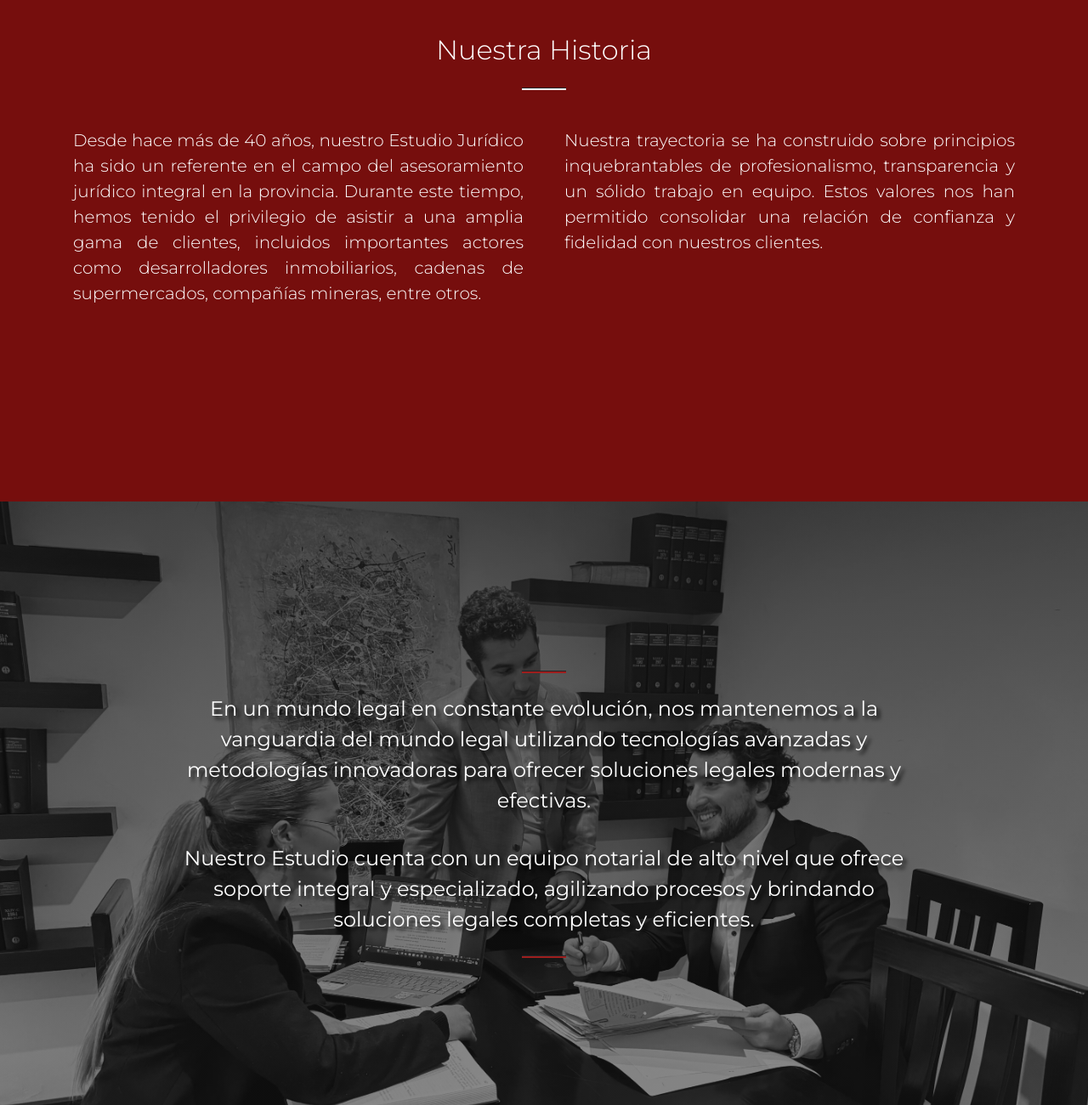
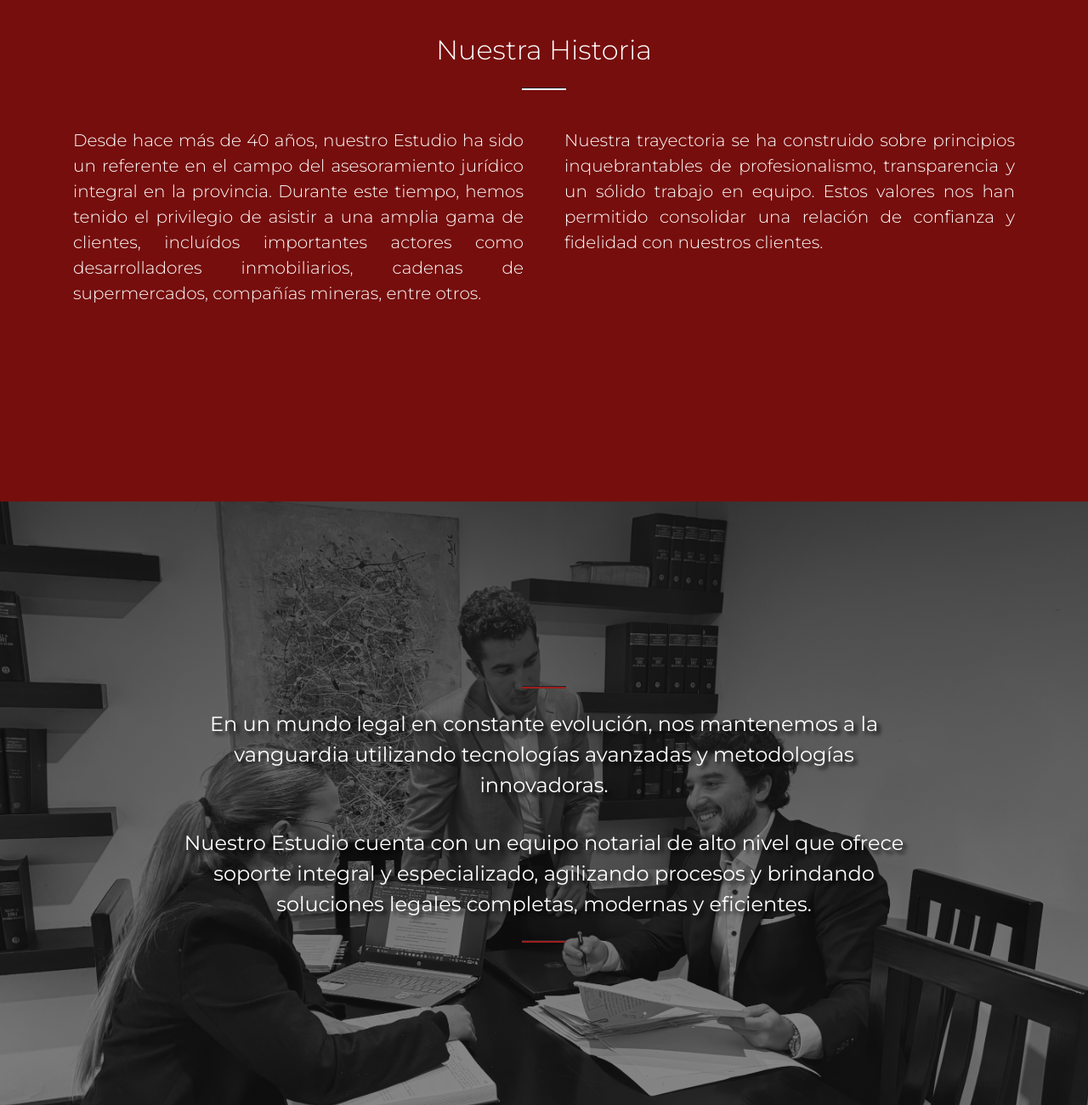
Before and after one commit to TiagoWeintraub/Martinez-Abogados, a plain HTML site: page index.html in a window 1280 px wide. Shown: the part 946-2246 px from the top of the page at 85% size. Drawn offline with nearby package versions, Linux system fonts and the light colour scheme; some packages are replaced by stand-ins of ours; a script that the page names is missing.

Commit message:
[Fix] Evolucion y nuestra historia corregidos

```diff
--- a/index.html
+++ b/index.html
@@ -95,9 +95,9 @@
             <div class="container px-3 px-lg-3">
                 <div class="row gx-4 gx-lg-5 justify-content-center" data-aos="fade-up" data-aos-delay="300">
                     <div class="col-lg-6 col-md-6 col-sm-6 mb-4 ">
-                        <p class="text-justify font-size-1">Desde hace más de 40 años, nuestro Estudio Jurídico ha sido
+                        <p class="text-justify font-size-1">Desde hace más de 40 años, nuestro Estudio ha sido
                             un referente en el campo del asesoramiento jurídico integral en la provincia. Durante este
-                            tiempo, hemos tenido el privilegio de asistir a una amplia gama de clientes, incluidos
+                            tiempo, hemos tenido el privilegio de asistir a una amplia gama de clientes, incluídos
                             importantes actores como desarrolladores inmobiliarios, cadenas de supermercados, compañías
                             mineras, entre otros.</p>
                     </div>
@@ -118,12 +118,11 @@
                 <div class="col-lg-10 col-md-10 col-sm-10 mb-4">
                     <hr class="divider" />
                     <p class="text-muted evolucion-text">En un mundo legal en constante evolución, nos mantenemos a la
-                        vanguardia del mundo legal utilizando tecnologías avanzadas y metodologías innovadoras para
-                        ofrecer soluciones legales modernas y efectivas.
+                        vanguardia utilizando tecnologías avanzadas y metodologías innovadoras.
                     </p>
                     <p class="text-muted evolucion-text" style="margin-top: 2rem;">
                         Nuestro Estudio cuenta con un equipo notarial de alto nivel que ofrece soporte integral y
-                        especializado, agilizando procesos y brindando soluciones legales completas y eficientes.
+                        especializado, agilizando procesos y brindando soluciones legales completas, modernas y eficientes.
                     </p>
                     <hr class="divider" />
                 </div>
```
